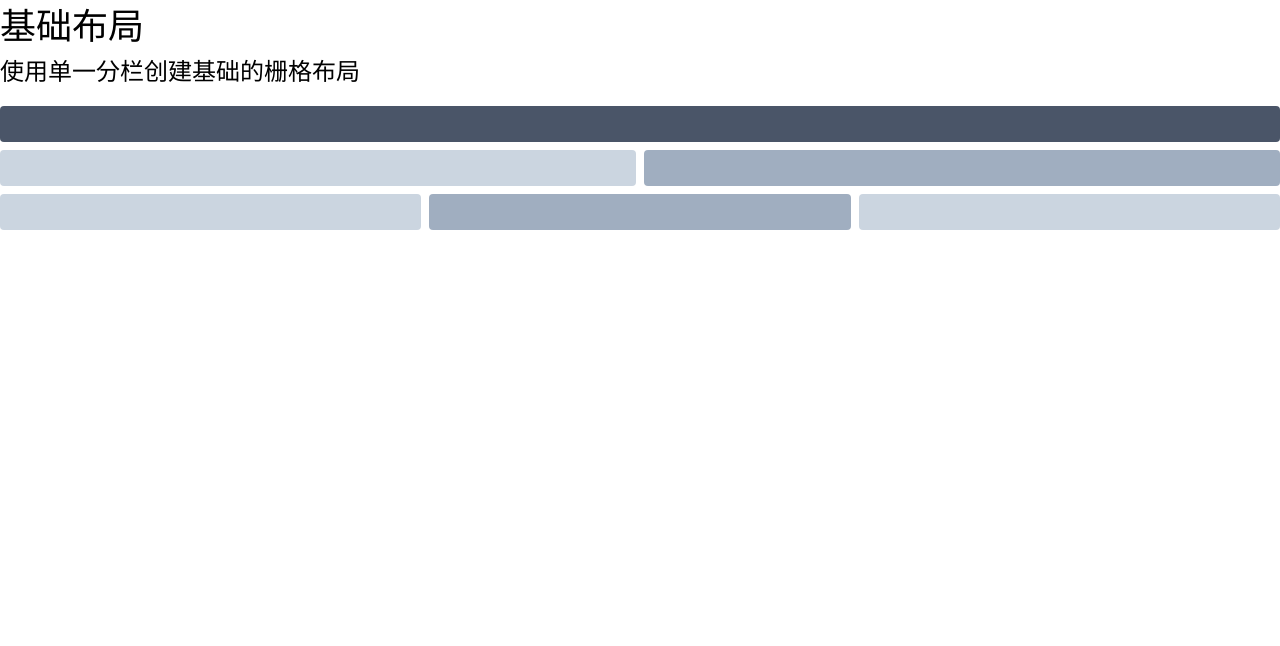
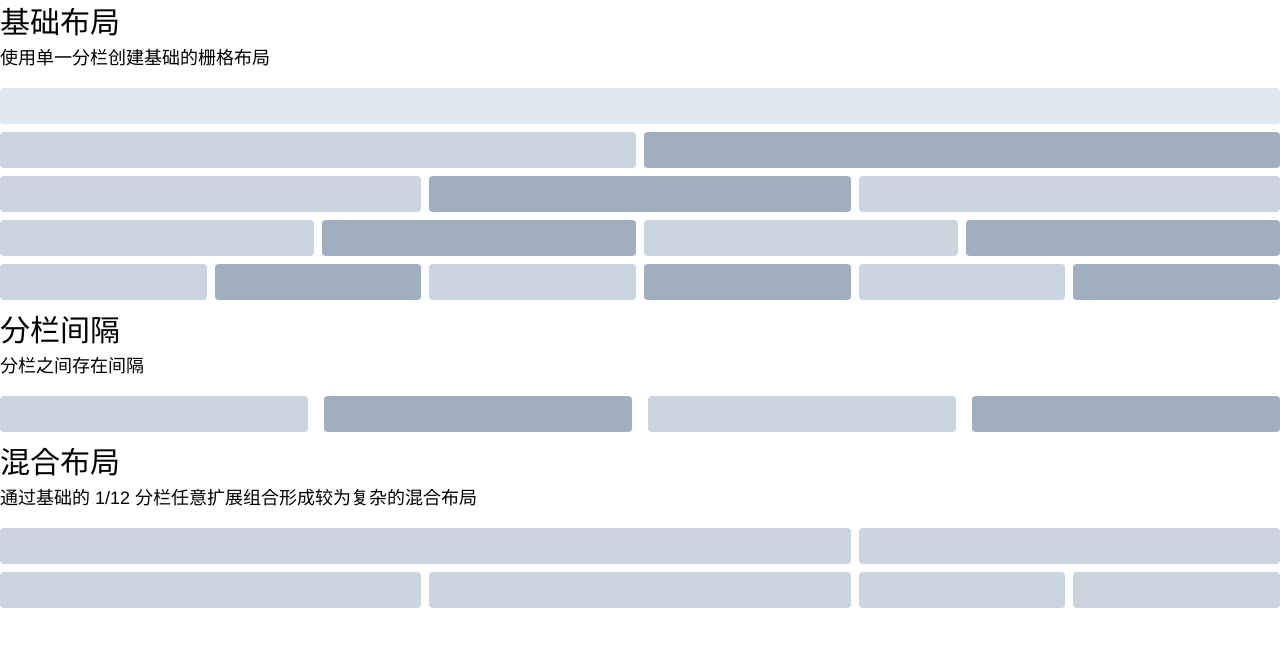
Before and after one commit to zhongqi7777/vuecli4-dashboard, a Vue app: page /#/tailwindcss/gird in a window 1280 px wide. Shown: the top 646 px of the page. Built offline with nearby package versions, Linux system fonts and the light colour scheme; what vue-drag-drop would draw is missing.

Commit message:
modified:   src/views/demo/tailwindcss/grid.vue

```diff
--- a/src/views/demo/tailwindcss/grid.vue
+++ b/src/views/demo/tailwindcss/grid.vue
@@ -1,9 +1,9 @@
 <template>
   <div class="grid-flex-layout h-full container">
-    <p class="text-4xl ...">基础布局</p>
-    <p class="text-2xl mb-4">使用单一分栏创建基础的栅格布局</p>
+    <p class="text-3xl ...">基础布局</p>
+    <p class="text-lg mb-4">使用单一分栏创建基础的栅格布局</p>
     <div class="grid grid-cols-1 mb-2">
-      <div class="grid-content bg-gray-700 ..."></div>
+      <div class="grid-content bg-gray-300 ..."></div>
     </div>
 
     <div class="grid grid-cols-2 gap-2 mb-2">
@@ -15,6 +15,47 @@
       <div class="col-span-1 grid-content bg-gray-400  ..."></div>
       <div class="col-span-1 grid-content bg-gray-500 ..."></div>
       <div class="col-span-1 grid-content bg-gray-400  ..."></div>
+    </div>
+
+    <div class="grid grid-cols-4 gap-2 mb-2">
+      <div class="col-span-1 grid-content bg-gray-400  ..."></div>
+      <div class="col-span-1 grid-content bg-gray-500 ..."></div>
+      <div class="col-span-1 grid-content bg-gray-400  ..."></div>
+      <div class="col-span-1 grid-content bg-gray-500 ..."></div>
+    </div>
+
+    <div class="grid grid-cols-6 gap-2 mb-2">
+      <div class="col-span-1 grid-content bg-gray-400  ..."></div>
+      <div class="col-span-1 grid-content bg-gray-500 ..."></div>
+      <div class="col-span-1 grid-content bg-gray-400  ..."></div>
+      <div class="col-span-1 grid-content bg-gray-500 ..."></div>
+      <div class="col-span-1 grid-content bg-gray-400  ..."></div>
+      <div class="col-span-1 grid-content bg-gray-500 ..."></div>
+    </div>
+
+    <p class="text-3xl ...">分栏间隔</p>
+    <p class="text-lg mb-4">分栏之间存在间隔</p>
+    <div class="grid grid-cols-4 gap-4 mb-2">
+      <div class="col-span-1 grid-content bg-gray-400  ..."></div>
+      <div class="col-span-1 grid-content bg-gray-500 ..."></div>
+      <div class="col-span-1 grid-content bg-gray-400  ..."></div>
+      <div class="col-span-1 grid-content bg-gray-500 ..."></div>
+    </div>
+
+    <p class="text-3xl ...">混合布局</p>
+    <p class="text-lg mb-4">
+      通过基础的 1/12 分栏任意扩展组合形成较为复杂的混合布局
+    </p>
+    <div class="grid grid-cols-12 gap-2 mb-2">
+      <div class="col-span-8 grid-content bg-gray-400  ..."></div>
+      <div class="col-span-4 grid-content bg-gray-400 ..."></div>
+    </div>
+
+    <div class="grid grid-cols-12 gap-2 mb-2">
+      <div class="col-span-4 grid-content bg-gray-400  ..."></div>
+      <div class="col-span-4 grid-content bg-gray-400 ..."></div>
+      <div class="col-span-2 grid-content bg-gray-400 ..."></div>
+      <div class="col-span-2 grid-content bg-gray-400 ..."></div>
     </div>
   </div>
 </template>
```
